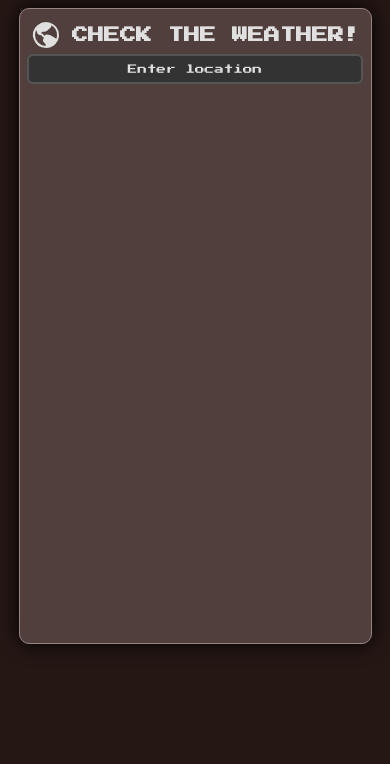
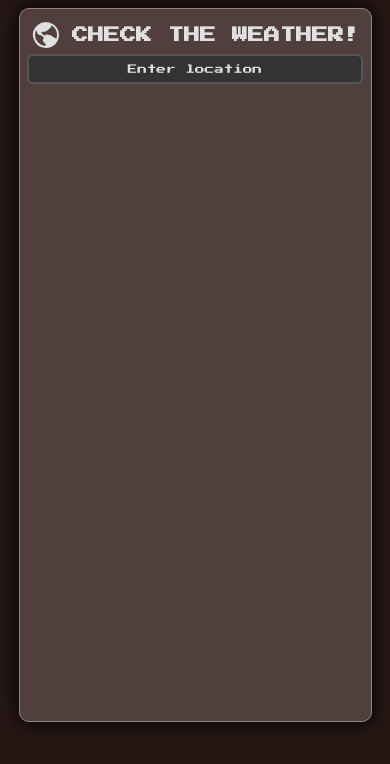
Before and after one commit to mcarlssen/8bitweather, a Next.js app: page / in a window 390 px wide. Shown: the top 764 px of the page. Built offline with nearby package versions, Linux system fonts and the light colour scheme.

Commit message:
Update aspect ratio to fit user's mobile device

```diff
--- a/styles/style.css
+++ b/styles/style.css
@@ -12,7 +12,7 @@ body {
   width: 90vw;
   margin: auto;
   padding-top: 10px;
-  aspect-ratio: 9 / 16;
+  aspect-ratio: 9 / 18;
   display: flex;
   flex-direction: column;
   border: 1px solid #978480;
```
